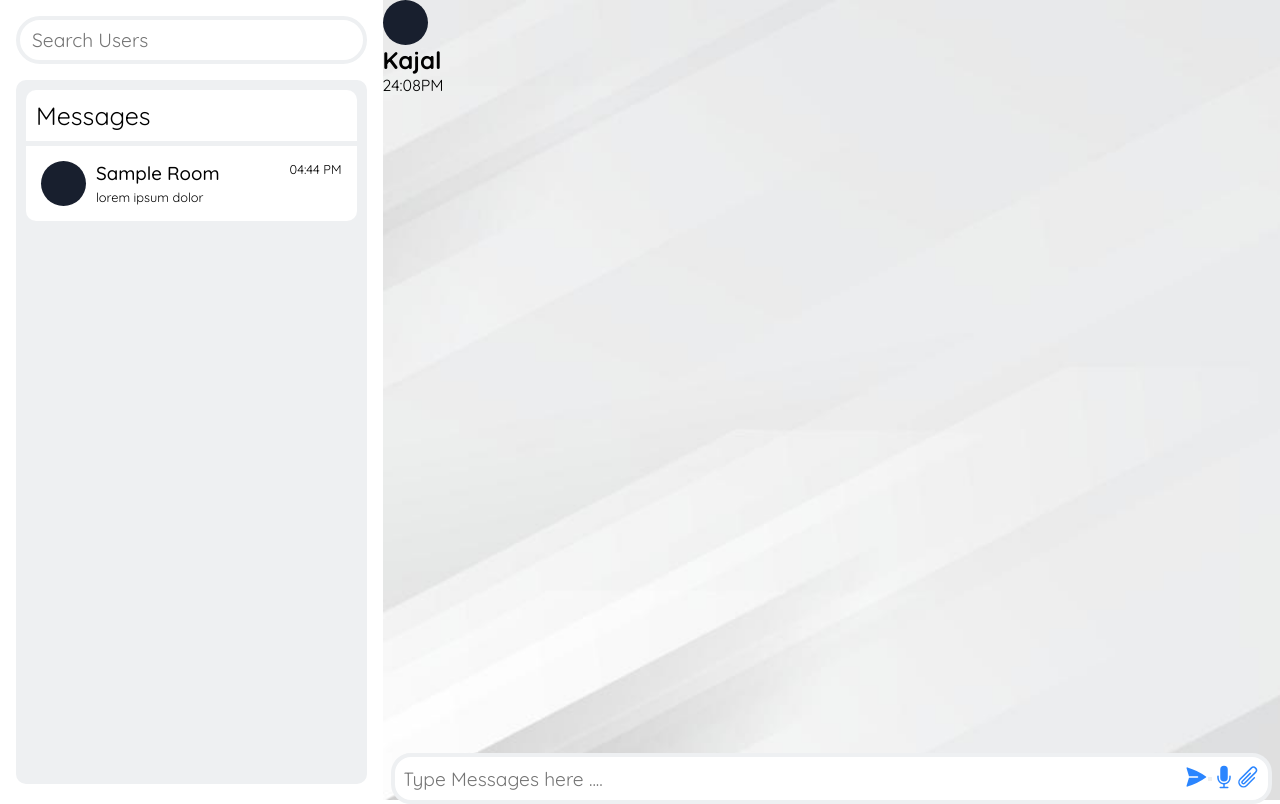
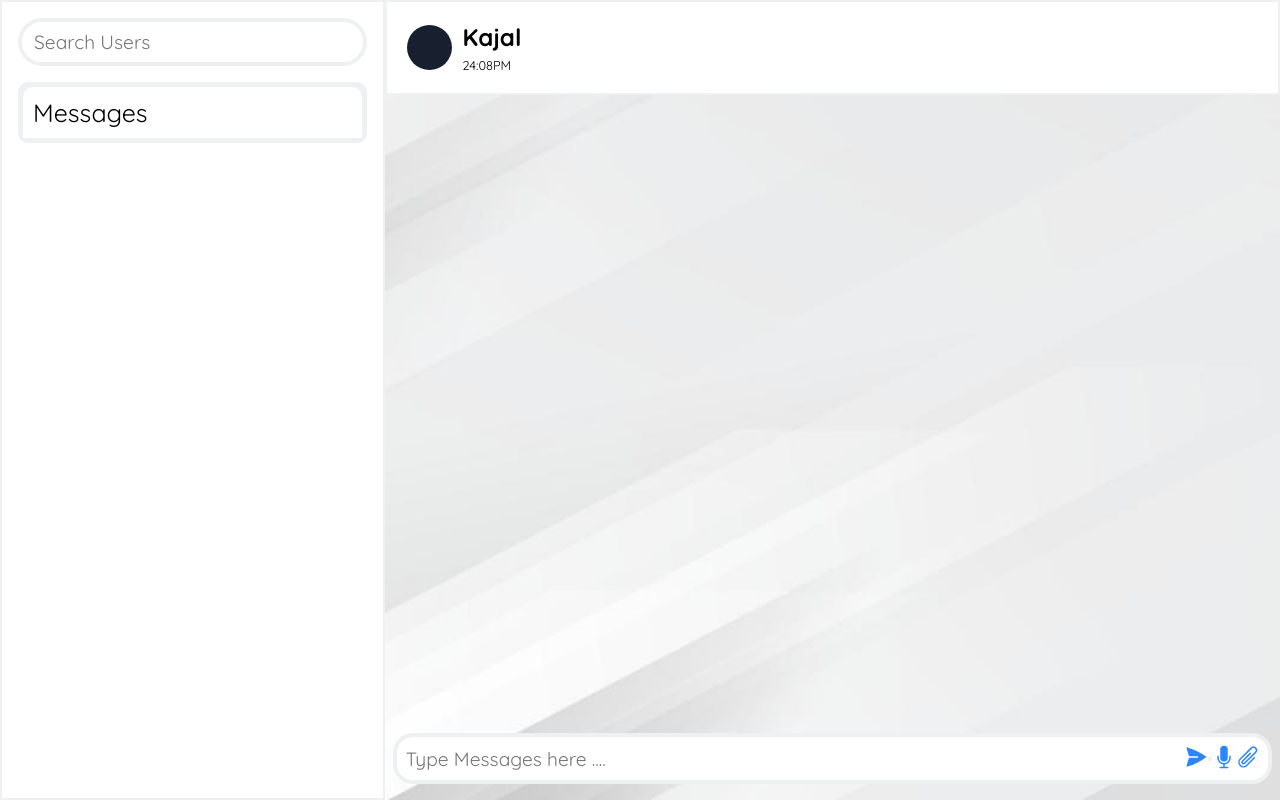
Before and after one commit to tiwarikartik/Coursera, a Flask app: template templates/chat.html in a window 1280 px wide. Run offline with Flask 3, Linux system fonts and the light colour scheme; the template is opened without the code that fills it: most values are stand-ins (such as "Sample title", 1, 10 or a date in 2020); some libraries are stand-ins or nearby versions.

Commit message:
Added search through text rather than a limit, last Message Sent, profile etc.

```diff
--- a/app.py
+++ b/app.py
@@ -91,28 +91,40 @@
         return redirect(url_for("login"))
 
     user = db.session.query(Users).filter_by(username=current_user.username).one()
-    ROOMS = [duo.name for duo in user.chats]
-    # LASTMESSAGE = list()
+    names = [duo.name for duo in user.chats]
+    rooms = [name.split(current_user.username) for name in names]
+    rooms = [i[0].split(" x ") if i[0] != "" else i[1].split(" x ") for i in rooms]
+    ROOMS = [j[0] if j[0] != "" else j[1] for j in rooms]
 
-    # for i in ROOMS:
-    #     lastMessage = (
-    #         db.session.query(History, Duo, Users, Files)
-    #         .join(Users)
-    #         .join(Duo)
-    #         .join(Files)
-    #         .filter(History.sent_in == 2)
-    #         .order_by(History.send_on.desc())
-    #         .first()
-    #     )
-    #     for history, duo, user, files in lastMessage:
-    #         if history.message == None:
-    #             LASTMESSAGE.append(files.size)
-    #         else:
-    #             LASTMESSAGE.append(history.message)
+    LASTMESSAGE = []
+
+    for i in names:
+        duo = Duo.query.filter_by(name=i).first()
+        lastMessage = (
+            db.session.query(History, Files)
+            .filter_by(sent_in=duo.id)
+            .order_by(History.send_on.desc())
+            .join(Files)
+            .first()
+        )
+
+        if lastMessage.__class__.__name__ == "NoneType":
+            LASTMESSAGE.append("")
+        else:
+            history, file = lastMessage
+            if history.message == None:
+                LASTMESSAGE.append(f"{file.type} {file.size}")
+            else:
+                LASTMESSAGE.append(history.message)
+        lastMessage = None
+    print(f"\n\n\n\n\n\n\n\n{LASTMESSAGE}\n\n\n\n\n\n\n\n")
 
     return render_template(
         "chat.html",
         username=current_user.username,
+        length=len(ROOMS),
+        names=names,
+        lastmessage=LASTMESSAGE,
         rooms=ROOMS,  # , lastMsg=LASTMESSAGE
     )
 
@@ -124,9 +136,9 @@
     return redirect(url_for("login"))
 
 
-@app.route("/api/<limit>", methods=["GET"])
-def get_users(limit):
-    users = Users.query.all()[: int(limit)]
+@app.route("/api/<enteredUsername>", methods=["GET"])
+def get_users(enteredUsername):
+    users = Users.query.filter(Users.username.ilike(f"%{enteredUsername}%")).all()
     arr = []
     for user in users:
         arr.append({"username": user.username, "email": user.email})
@@ -153,6 +165,7 @@
         user1.chats.append(newRoom)
         user2.chats.append(newRoom)
         db.session.commit()
+
     join_room(roomName)
     ROOMS = [i.name for i in Duo.query.all()]
     # newRoom = Duo(name=f"{user1} x {user2}")
--- a/static/css/contacts.css
+++ b/static/css/contacts.css
@@ -1,8 +1,7 @@
 div[data-user-card-container] {
-    padding: 5px 5px 5px 5px;
     border-radius: 10px;
     background-color: rgb(238, 240, 242);
-    height: calc(100vh - 100px);
+    max-height: calc(100vh - 100px);
     overflow: auto;
 }
 
@@ -14,6 +13,21 @@
     transition: 0s forwards;
     background-color: #fff;
     border-right: #2A85FF 3px solid;
+}
+
+div[data-user-card-container] > :not(.active) {
+    background-color: rgb(238, 240, 242);
+    border-right: none;
+}
+
+.active {
+    background-color: #fff;
+    border-right: #2A85FF 3px solid;
+}
+
+div[data-user-card-container] ~ :not(.active) {
+    background-color: rgb(238, 240, 242);
+    border-right: none;
 }
 
 #messages-title {
@@ -40,7 +54,7 @@
     border-radius: 0 0 10px 10px;
 }
 
-.select-room {
+.room-name {
     font-weight:500;
 }
 
--- a/static/css/main.css
+++ b/static/css/main.css
@@ -82,6 +82,7 @@
     padding: 1rem;
     display: flex;
     flex-direction: column;
+    border: 2px rgb(238, 240, 242) solid;
     gap: 1rem;
 }
 
@@ -99,5 +100,5 @@
     justify-items: normal;
     width: 95%;
     overflow-y: auto;
-    height: calc(100vh - 190px);
+    height: calc(100vh - 210px);
 }
--- a/static/css/profile.css
+++ b/static/css/profile.css
@@ -0,0 +1,19 @@
+#profile {
+    border: 2px solid rgb(238, 240, 242);
+    background-color: white;
+    display: flex;
+    flex-direction: row;
+    padding: 20px;
+    align-items: center;
+    gap: 10px;
+}
+
+#last-seen {
+    font-size: 0.8rem;
+    padding-top: 5px;
+}
+
+.back {
+    width: 30px;
+    height: 30px;
+}
--- a/static/javascript/rooms.js
+++ b/static/javascript/rooms.js
@@ -3,9 +3,18 @@
 });
 
 // Selecting Rooms
-document.querySelectorAll(".select-room").forEach((p) => {
-    p.onclick = () => {
-        let newRoom = p.innerHTML;
+document.querySelectorAll(".contact").forEach((elem) => {
+    elem.classList.remove("active");
+    elem.onclick = () => {
+        document.querySelectorAll(".contact").forEach((notClicked) => {
+            notClicked.classList.remove("active");
+        });
+        elem.classList.toggle("active");
+
+        let newRoom = elem.querySelector("#names").textContent;
+        document.querySelector("#username").innerHTML =
+            elem.querySelector(".room-name").textContent;
+
         if (newRoom == room) {
             msg = `You are already in ${room} room.`;
             printSysMsg(msg);
--- a/static/javascript/search.js
+++ b/static/javascript/search.js
@@ -5,28 +5,27 @@
 let users = [];
 
 searchInput.addEventListener("input", (e) => {
-    const value = e.target.value.toLowerCase();
-    users.forEach((user) => {
-        const isVisible =
-            user.name.toLowerCase().includes(value) ||
-            user.email.toLowerCase().includes(value);
-        user.element.classList.toggle("hide", !isVisible);
-    });
-});
-
-searchInput.addEventListener(
-    "click",
-    () => {
-        fetch("/api/10")
+    if (e.target.value == "") {
+        location.reload();
+        return;
+    }
+    fetch("/api/" + e.target.value.toLowerCase())
         .then((res) => res.json())
         .then((data) => {
+            userCardContainer.innerHTML = "";
+            userCardContainer.innerHTML =
+                "<div id='messages-title'>Search Results</div>";
+
             users = data.map((user) => {
                 const card =
                     userCardTemplate.content.cloneNode(true).children[0];
-                    const header = card.querySelector("[data-header]");
-                    const body = card.querySelector("[data-body]");
+
+                const header = card.querySelectorAll(".room-name")[0];
+                const body = card.querySelectorAll(".latest-msg")[0];
+
                 header.textContent = user.username;
                 body.textContent = user.email;
+
                 listener = card.addEventListener(
                     "click",
                     () => {
@@ -38,6 +37,7 @@
                     },
                     { once: true }
                 );
+
                 userCardContainer.append(card);
                 return {
                     name: user.username,
@@ -46,6 +46,4 @@
                 };
             });
         });
-    },
-    { once: true }
-);
+});
--- a/templates/chat.html
+++ b/templates/chat.html
@@ -34,14 +34,15 @@
             </div>
             <div data-user-card-container>
                 <div id="messages-title">Messages</div>
-                {% for room in rooms %}
+                {% for i in range(0, length) %}
                     <div class="contact">
                         <span>
                             <div id="profilepic"></div>
                         </span>
                         <span class="namelastmsg">
-                            <h3 class="select-room">{{ room|title }}</h3>
-                            <p class="latest-msg">lorem ipsum dolor</p>
+                            <p id="names" style="display:none">{{ names[i]|title }}</p>
+                            <h3 class="room-name">{{ rooms[i]|title }}</h3>
+                            <p class="latest-msg">{{ lastmessage[i] }}</p>
                         </span>
                         <p class="last-msg-time">04:44 PM</p>
                     </div>
@@ -54,8 +55,10 @@
         <div id="rightside-panel">
             <div id="profile">
                 <div id="profilepic"></div>
-                <h2 id="username">Kajal</h2>
-                <p id="last-seen">24:08PM</p>
+                <div class="profile-details">
+                    <h2 id="username">Kajal</h2>
+                    <p id="last-seen">24:08PM</p>
+                </div>
             </div>
             <div id="display-messages">
             </div>
@@ -109,9 +112,15 @@
 
     {# Search Cards #}
     <template data-card-template>
-        <div class="card">
-            <div class="header" data-header></div>
-            <div class="body" data-body></div>
+        <div class="contact">
+            <span>
+                <div id="profilepic"></div>
+            </span>
+            <span class="namelastmsg">
+                <h3 class="room-name"></h3>
+                <p class="latest-msg"></p>
+            </span>
+            <p class="last-msg-time">04:44 PM</p>
         </div>
     </template>
 
```
Also changed, not shown: TODO.txt (+0 -12 lines), static/javascript/profile.js (added, +7 -0 lines), tempCodeRunnerFile.py (added, +11 -0 lines), static/icons/arrow-small-left.svg (added). Lines whose indentation alone changed are shown as unchanged.
